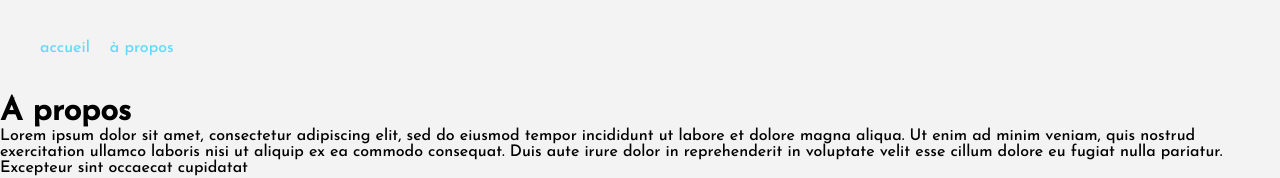
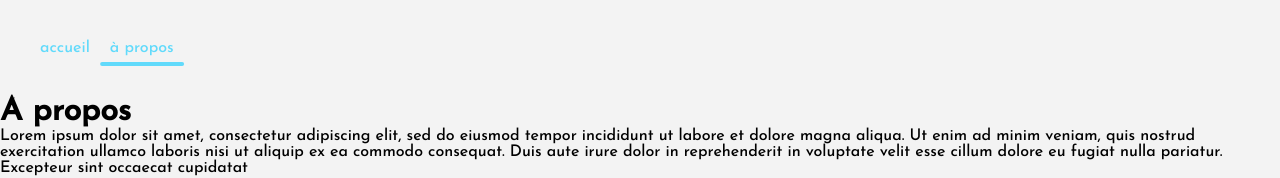
Before and after one commit to lena-my/Flags-API-React, a React (Create React App) app: page /about in a window 1280 px wide. Shown: the top 178 px of the page. Built offline with nearby package versions, Linux system fonts and the light colour scheme.

Commit message:
add style nav.isAtive

```diff
--- a/src/components/Navigation.js
+++ b/src/components/Navigation.js
@@ -1,15 +1,21 @@
-import React from 'react';
-import { NavLink } from 'react-router-dom';
+import React from "react";
+import { NavLink } from "react-router-dom";
 
 const navigation = () => {
   return (
     <div>
       <div className="navigation">
         <ul>
-                    <NavLink to="/">
+          <NavLink
+            to="/"
+            className={(nav) => (nav.isActive ? "nav-active" : "")}
+          >
             <li>accueil</li>
           </NavLink>
-                    <NavLink to="/about">
+          <NavLink
+            to="/about"
+            className={(nav) => (nav.isActive ? "nav-active" : "")}
+          >
             <li>à propos</li>
           </NavLink>
         </ul>
```
Lines whose indentation alone changed are shown as unchanged.
